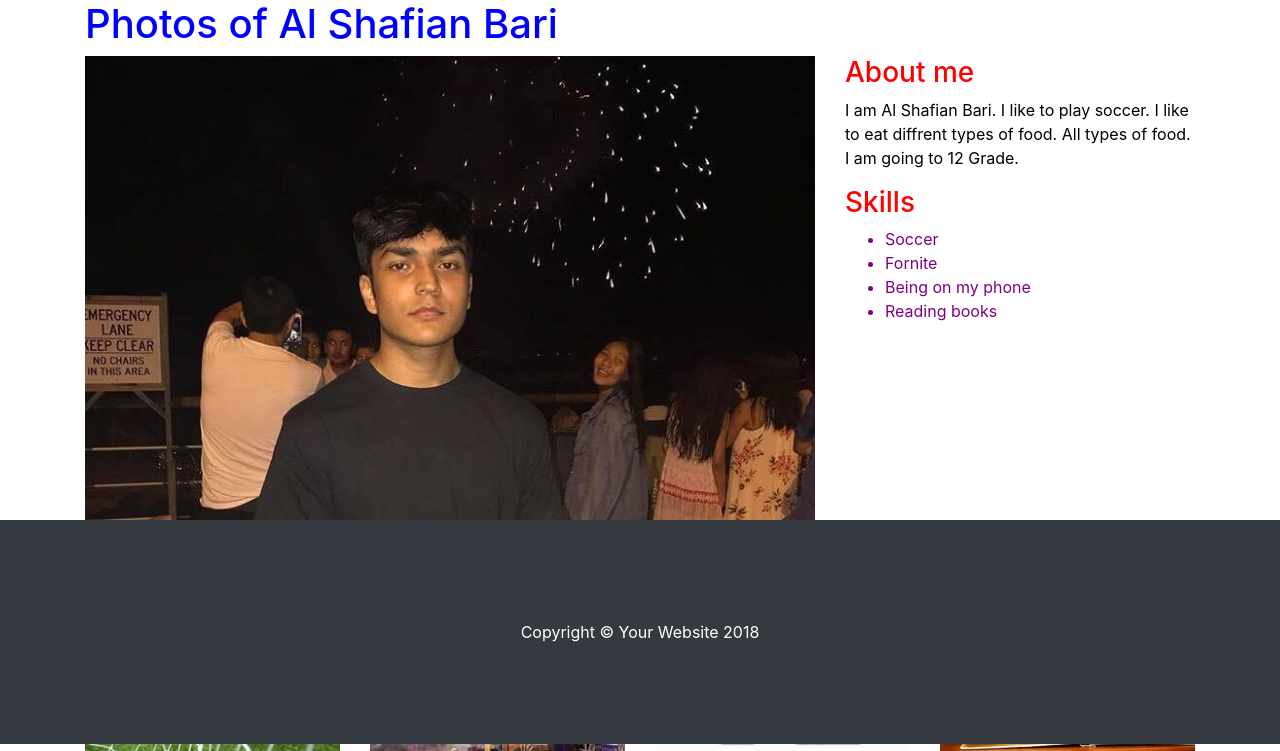
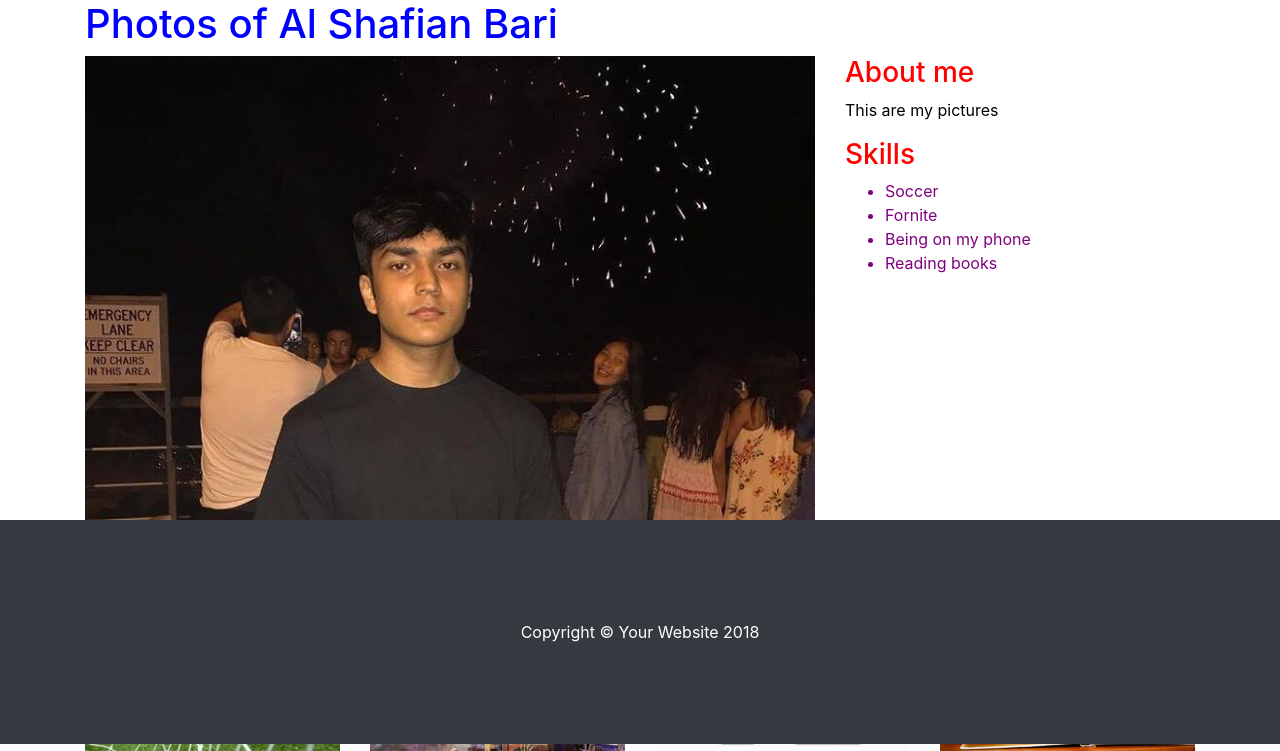
Before and after one commit to Shafian/Shafian-website, a Flask app: page /Photos in a window 1280 px wide. Shown: the part 56-807 px from the top of the page. Run offline with Flask 2, Linux system fonts and the light colour scheme; some libraries are stand-ins or nearby versions.

Commit message:
my second commit

```diff
--- a/templates/photo_gallery.html
+++ b/templates/photo_gallery.html
@@ -19,7 +19,7 @@
 
         <div class="col-4">
           <h3>About me</h3>
-          <p>I am Al Shafian Bari. I like to play soccer. I like to eat diffrent types of food. All types of food. I am going to 12 Grade.</p>
+          <p>This are my pictures</p>
           <h3>Skills</h3>
           <ul>
             <li>Soccer</li>
```
